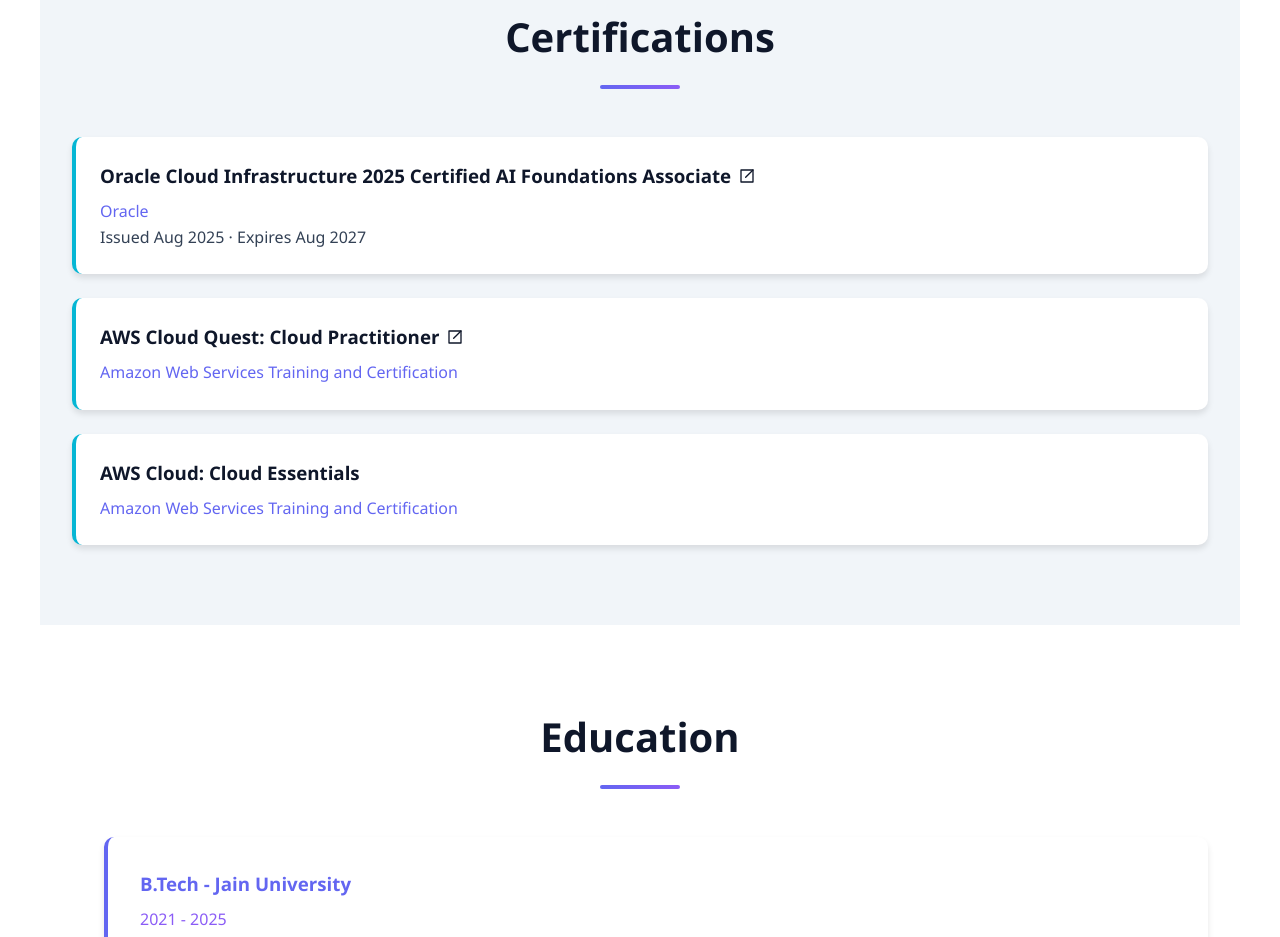
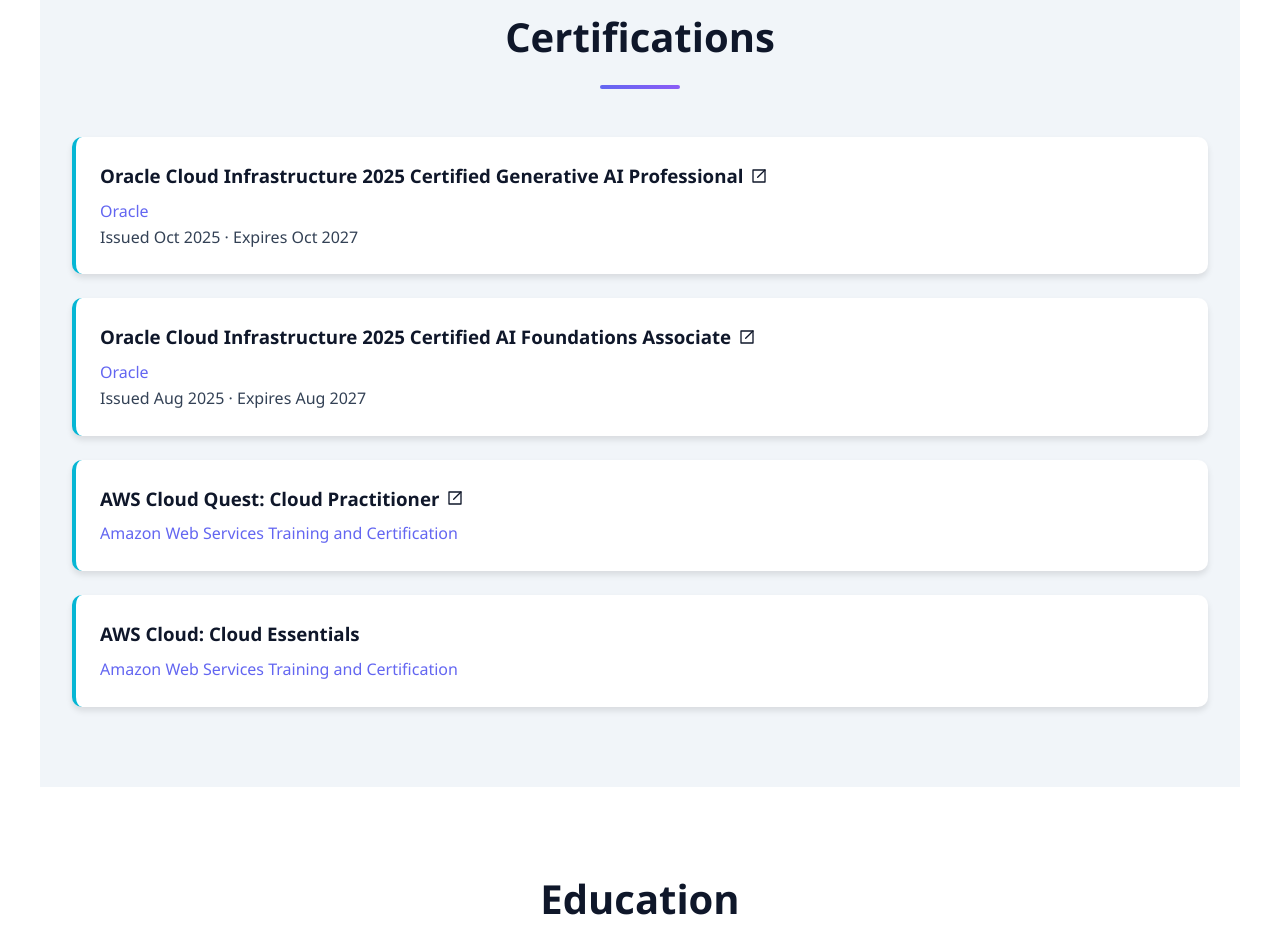
Before and after one commit to jesvinv4u/jesvinv4u.github.io, a plain HTML site: page index.html in a window 1280 px wide. Shown: the part 2680-3617 px from the top of the page. Drawn offline with Linux system fonts and the light colour scheme.

Commit message:
added another certificate
for gen ai oracle

```diff
--- a/index.html
+++ b/index.html
@@ -948,6 +948,27 @@
     <section id="certifications" class="section" style="background: var(--light);">
         <h2 class="section-title">Certifications</h2>
         <div class="certifications-list">
+             <div class="cert-item">
+                <a href="https://catalog-education.oracle.com/ords/certview/sharebadge?id=F27486A120DB68C56DB33CD19E8023209A29B760BF9547EC8C362249FAC197F3" target="_blank" rel="noopener noreferrer">
+                <h3>Oracle Cloud Infrastructure 2025 Certified Generative AI Professional<svg xmlns="http://www.w3.org/2000/svg"
+                           width="24"
+                           height="24"
+                           viewBox="0 0 24 24"
+                           fill="none"
+                           stroke="currentColor"
+                           stroke-width="2"
+                           stroke-linecap="round"
+                           stroke-linejoin="round"
+                           class="external-link-icon">
+                         <path d="M15 3h6v6"></path>
+                         <path d="M10 14 21 3"></path>
+                         <path d="M21 10v11H3V3h11"></path>
+                      </svg>
+                   </h3>
+                <p class="cert-issuer">Oracle</p>
+                <p>Issued Oct 2025 · Expires Oct 2027</p>
+                </a>
+            </div>
             <div class="cert-item">
                 <a href="https://catalog-education.oracle.com/ords/certview/sharebadge?id=AB2B6520EB5DC180F8F49D6FE50E9474C94589AB1806DC872AF2CF428474D297" target="_blank" rel="noopener noreferrer">
                 <h3>Oracle Cloud Infrastructure 2025 Certified AI Foundations Associate<svg xmlns="http://www.w3.org/2000/svg"
```
